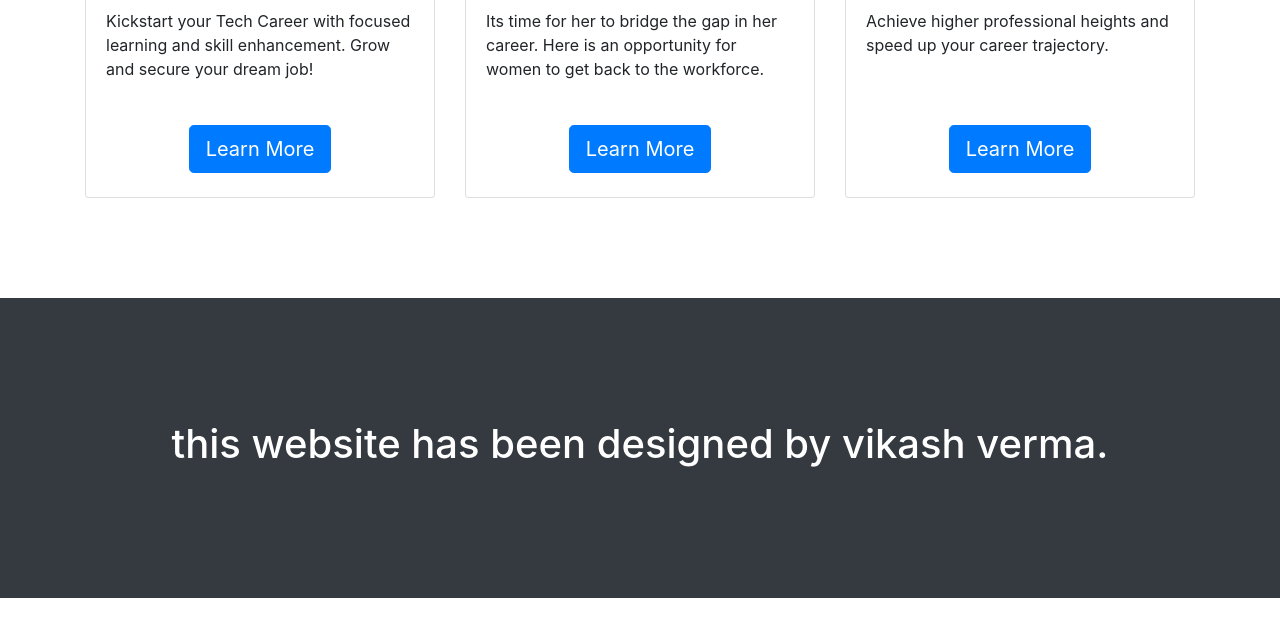
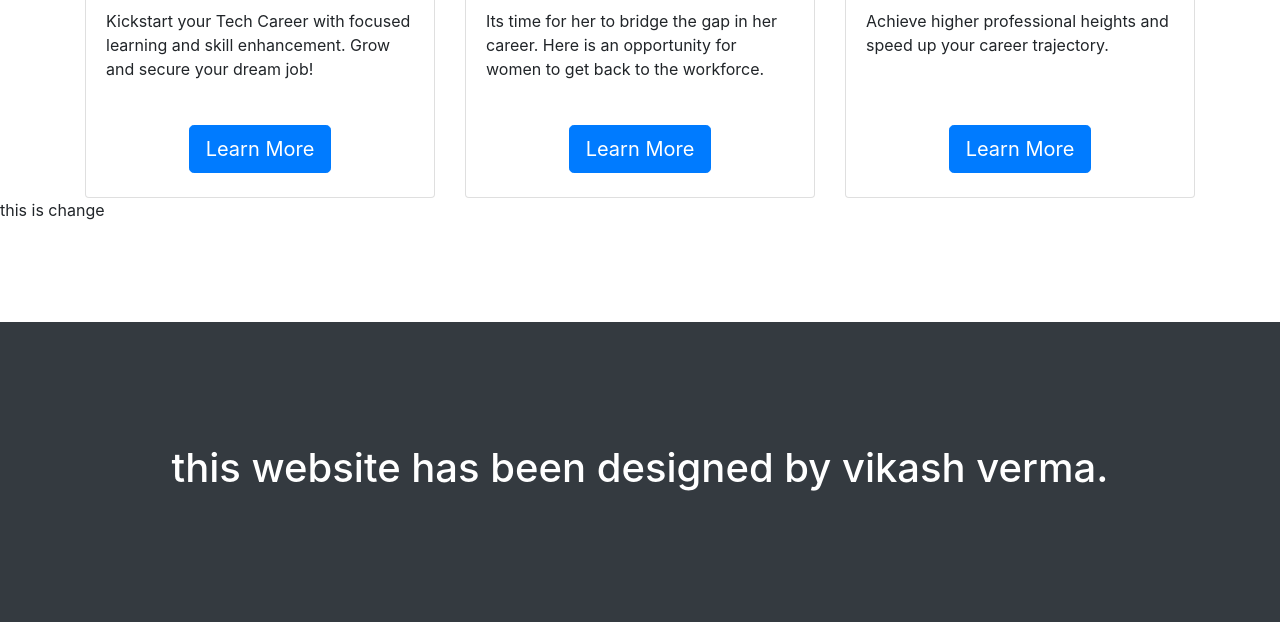
Before and after one commit to lucifer1799/newton_school_clone, a plain HTML site: page index.html in a window 1280 px wide. Shown: the part 2455-3077 px from the top of the page. Before the commit the page ends 3053 px from the top, so only its background shows below. Drawn offline with nearby package versions, Linux system fonts and the light colour scheme.

Commit message:
second commit

```diff
--- a/index.html
+++ b/index.html
@@ -137,6 +137,9 @@
             </div>
           </div>
     </div>
+    <div>
+      this is change
+    </div>
 
     <footer class="bg-dark">
         <h1>this website has been designed by vikash verma.</h1>
```
